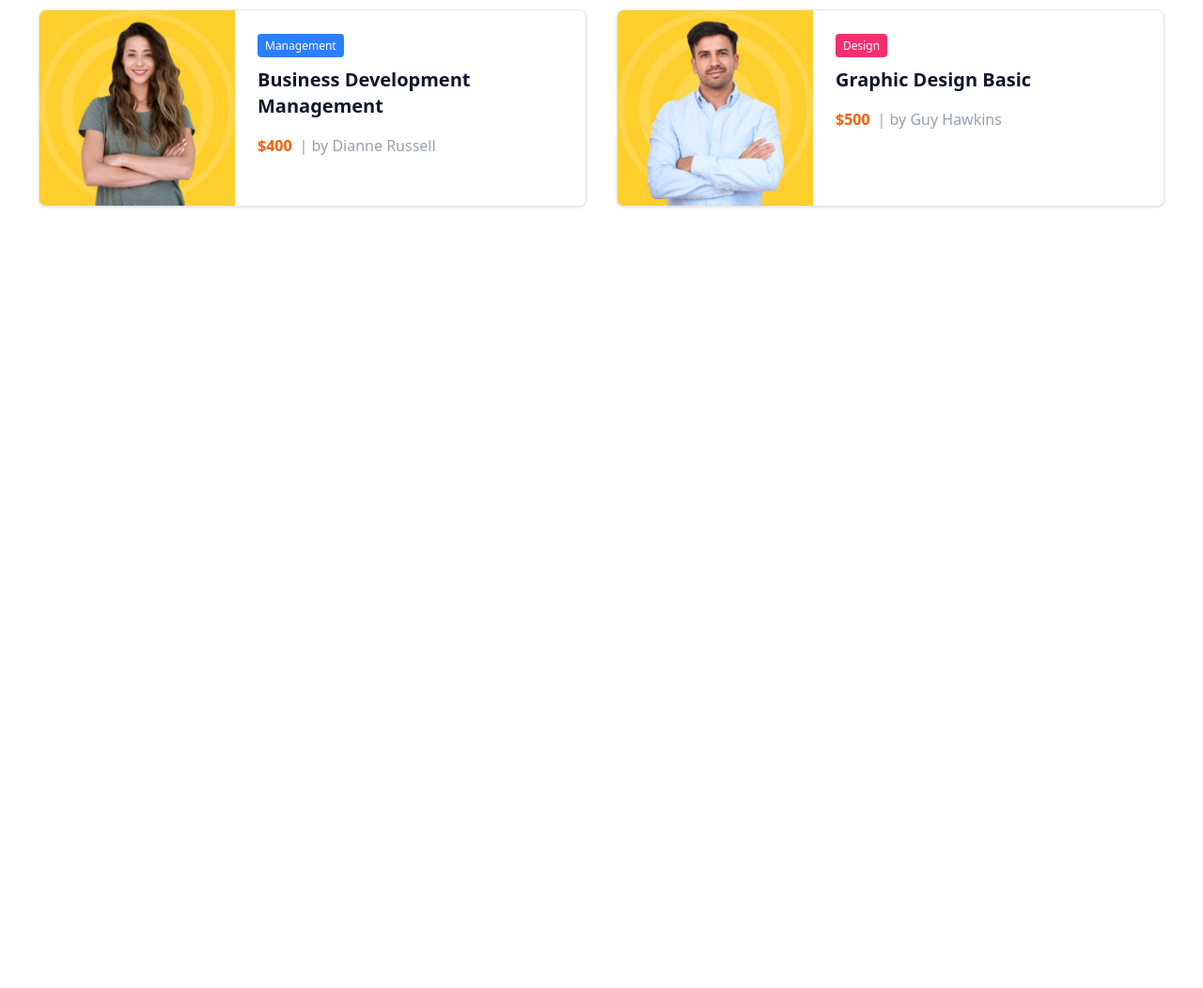
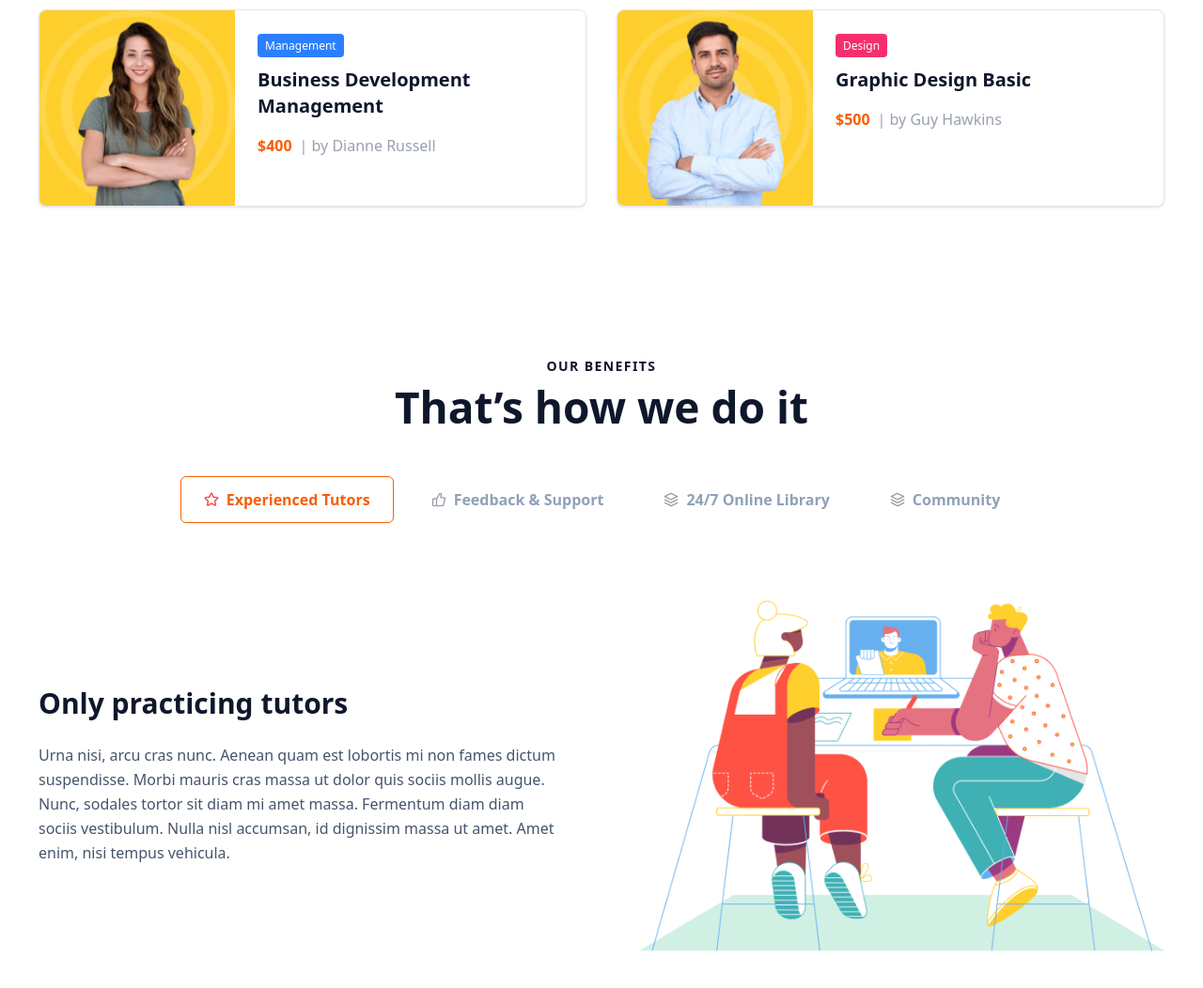
Before and after one commit to mka2211/homework, a plain HTML site: page index.html in a window 1280 px wide. Shown: the part 2289-3341 px from the top of the page at 94% size. Before the commit the page ends 2589 px from the top, so only its background shows below. Drawn offline with Linux system fonts and the light colour scheme.

Commit message:
sectioe31

```diff
--- a/index.html
+++ b/index.html
@@ -212,6 +212,52 @@
             </div>
         </div>
     </section>
+<section class="py-20 bg-white">
+    <div class="max-w-[1230px] mx-auto px-4">
 
+        <div class="text-center mb-12">
+            <p class="uppercase tracking-widest text-slate-900 font-bold text-sm mb-2">Our benefits</p>
+            <h2 class="text-4xl md:text-[46px] font-[700] text-slate-900">That’s how we do it</h2>
+        </div>
+
+        <div class="flex flex-wrap justify-center gap-2 md:gap-4 mb-16">
+            <button class="flex items-center gap-2 px-6 py-3 border border-[#F75E05] rounded-md text-[#F75E05] font-bold ">
+               <img src="./src/Star.png" alt="">
+                Experienced Tutors
+            </button>
+
+            <button class="flex items-center gap-2 px-6 py-3 text-slate-400 font-bold hover:text-slate-600 transition">
+               <img src="./src/like.png" alt="">
+                Feedback & Support
+            </button>
+            <button class="flex items-center gap-2 px-6 py-3 text-slate-400 font-bold hover:text-slate-600 transition">
+                <img src="./src/Layouts.png" alt="">
+                24/7 Online Library
+            </button>
+            <button class="flex items-center gap-2 px-6 py-3 text-slate-400 font-bold hover:text-slate-600 transition">
+               <img src="./src/Layouts.png" alt="">
+                Community
+            </button>
+        </div>
+
+        <div class="flex flex-col lg:flex-row items-center justify-between gap-12 lg:gap-20">
+
+            <div class="w-full lg:w-1/2 order-2 lg:order-1 text-center lg:text-left">
+                <h3 class="text-3xl font-black text-slate-900 mb-6">Only practicing tutors</h3>
+                <p class="text-slate-600 leading-relaxed max-w-xl mx-auto lg:mx-0">
+                    Urna nisi, arcu cras nunc. Aenean quam est lobortis mi non fames dictum suspendisse.
+                    Morbi mauris cras massa ut dolor quis sociis mollis augue. Nunc, sodales tortor sit
+                    diam mi amet massa. Fermentum diam diam sociis vestibulum. Nulla nisl accumsan,
+                    id dignissim massa ut amet. Amet enim, nisi tempus vehicula.
+                </p>
+            </div>
+
+            <div class="w-full lg:w-1/2 order-1 lg:order-2">
+                <img src="./src/illustration (1).png" alt="Benefits" class="w-full h-auto mx-auto lg:ml-auto">
+            </div>
+
+        </div>
+    </div>
+</section>
 </body>
 </html>
```
Also changed, not shown: src/Layouts.png (added), src/Star.png (added), src/illustration (1).png (added), src/like.png (added), src/output.css.
